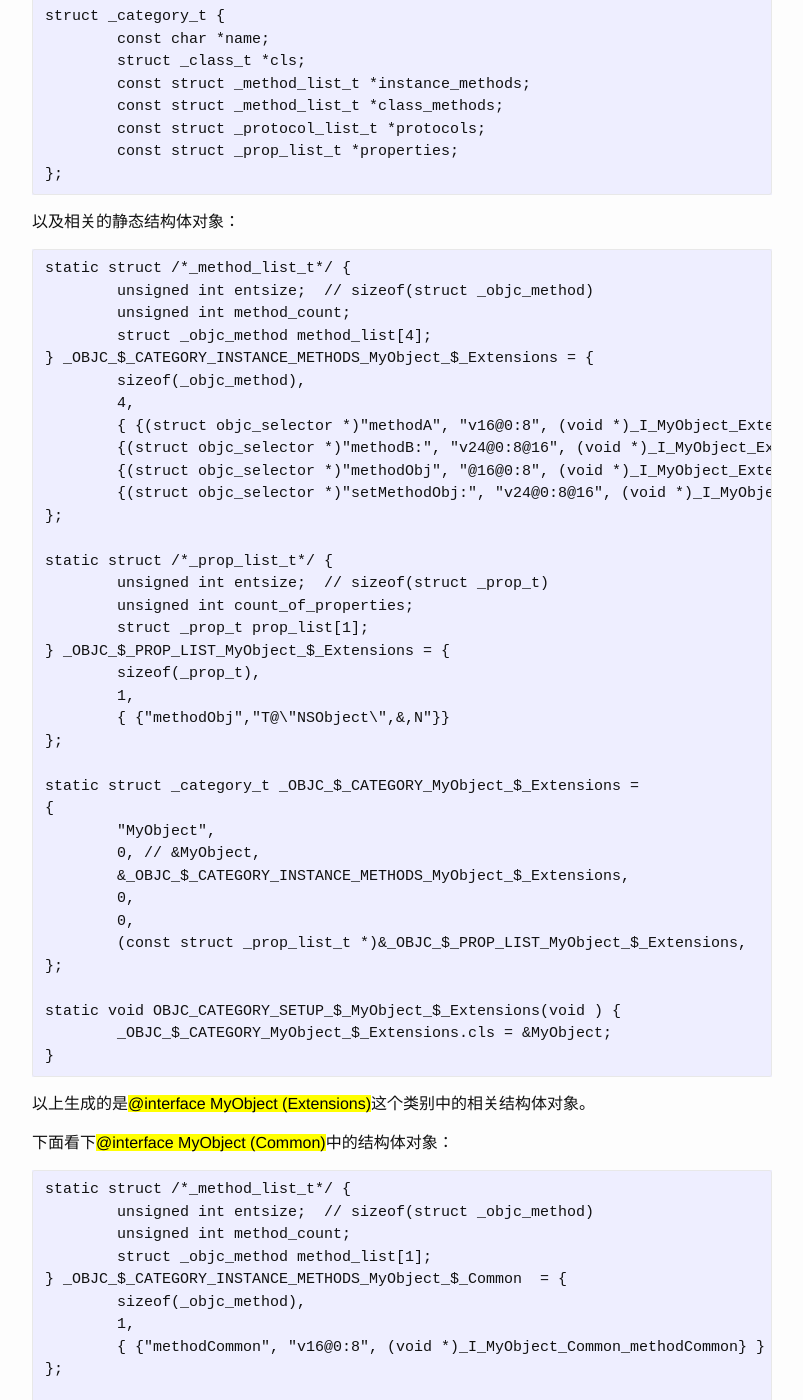
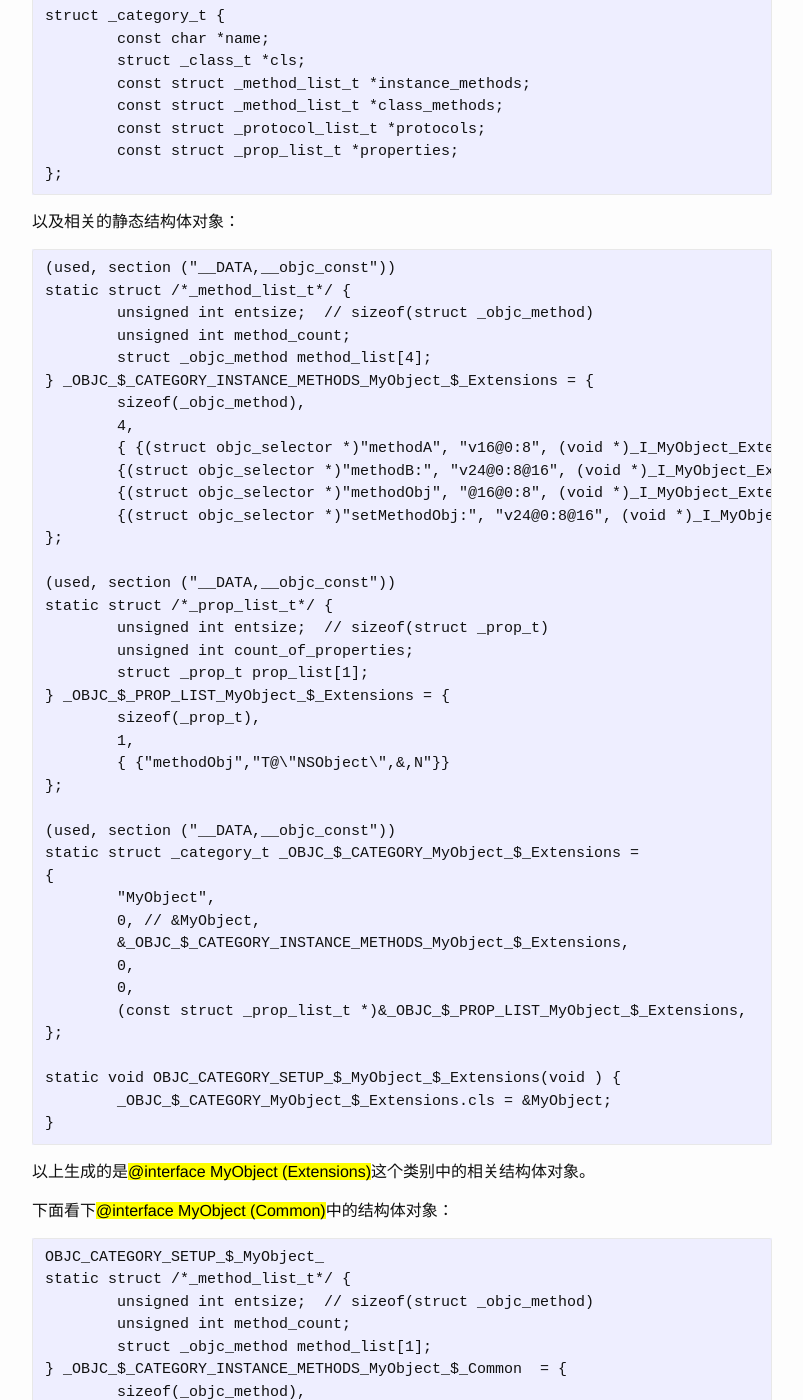
Before and after one commit to war3tiger/war3tiger.github.io, a Jekyll site: the page built from _posts/2017-06-04-RunTime-03.markdown, in a window 1280 px wide and 1400 px high, scrolled down 1646 px. Shown: the whole window, without its empty margins (238-1041 px from the left). Built offline with Jekyll 4.4.1, drawn with Linux system fonts in a browser that asks for light colours; some of the changed text lies outside the part shown.

Commit message:
runtime3 修改

````diff
--- a/_posts/2017-06-04-RunTime-03.markdown
+++ b/_posts/2017-06-04-RunTime-03.markdown
@@ -83,6 +83,7 @@ struct _category_t {
 以及相关的静态结构体对象：
 
 ```
+(used, section ("__DATA,__objc_const"))
 static struct /*_method_list_t*/ {
 	unsigned int entsize;  // sizeof(struct _objc_method)
 	unsigned int method_count;
@@ -96,6 +97,7 @@ static struct /*_method_list_t*/ {
 	{(struct objc_selector *)"setMethodObj:", "v24@0:8@16", (void *)_I_MyObject_Extensions_setMethodObj_} }
 };
 
+(used, section ("__DATA,__objc_const"))
 static struct /*_prop_list_t*/ {
 	unsigned int entsize;  // sizeof(struct _prop_t)
 	unsigned int count_of_properties;
@@ -106,6 +108,7 @@ static struct /*_prop_list_t*/ {
 	{ {"methodObj","T@\"NSObject\",&,N"}}
 };
 
+(used, section ("__DATA,__objc_const"))
 static struct _category_t _OBJC_$_CATEGORY_MyObject_$_Extensions =
 {
 	"MyObject",
@@ -126,6 +129,7 @@ static void OBJC_CATEGORY_SETUP_$_MyObject_$_Extensions(void ) {
 下面看下<mark>@interface MyObject (Common)</mark>中的结构体对象：
 
 ```
+OBJC_CATEGORY_SETUP_$_MyObject_
 static struct /*_method_list_t*/ {
 	unsigned int entsize;  // sizeof(struct _objc_method)
 	unsigned int method_count;
@@ -136,6 +140,7 @@ static struct /*_method_list_t*/ {
 	{ {"methodCommon", "v16@0:8", (void *)_I_MyObject_Common_methodCommon} }
 };
 
+OBJC_CATEGORY_SETUP_$_MyObject_
 static struct /*_method_list_t*/ {
 	unsigned int entsize;  // sizeof(struct _objc_method)
 	unsigned int method_count;
@@ -146,6 +151,7 @@ static struct /*_method_list_t*/ {
 	{ {"classCommonMethod", "v16@0:8", (void*)_C_MyObject_Common_classCommonMethod}}
 };
 
+OBJC_CATEGORY_SETUP_$_MyObject_
 static struct _category_t _OBJC_$_CATEGORY_MyObject_$_Common =
 {
 	"MyObject",
@@ -167,6 +173,8 @@ static void *OBJC_CATEGORY_SETUP[] = {
 	(void *)&OBJC_CATEGORY_SETUP_$_MyObject_$_Extensions,
 	(void *)&OBJC_CATEGORY_SETUP_$_MyObject_$_Common,
 };
+
+(used, section ("__DATA, __objc_catlist,regular,no_dead_strip"))
 static struct _category_t *L_OBJC_LABEL_CATEGORY_$ [2] = {
 	&_OBJC_$_CATEGORY_MyObject_$_Extensions,
 	&_OBJC_$_CATEGORY_MyObject_$_Common,
````
